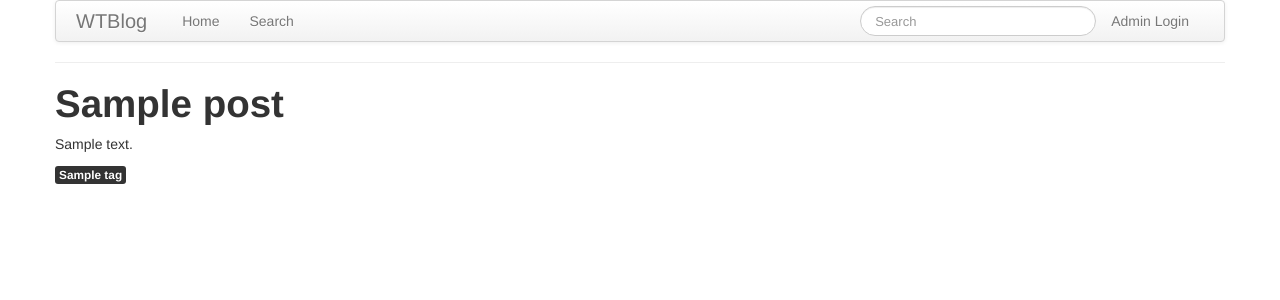
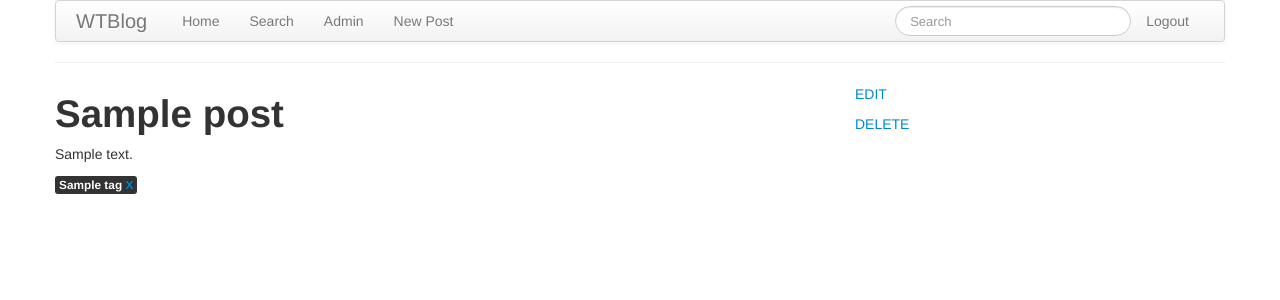
Before and after one commit to adarshk7/wtblog, a Flask app: page /blog/1 in a window 1280 px wide. Shown: the top 300 px of the page. Run offline with Flask 2, Linux system fonts and the light colour scheme; a user stored in the database is signed in; tables that the repository leaves empty hold one stand-in row (values such as "Sample post"); parts of the project's set-up code (start-up, migrations or seed data) failed here and were passed over.

Commit message:
Few login fixes and README edited

```diff
--- a/app/templates/admin.html
+++ b/app/templates/admin.html
@@ -5,7 +5,7 @@
 		<h1>Posts</h1>
 		<hr>
 		{% for post in posts %}
-			<p>{{ post.title }} (<a href="/admin/delete_post/{{ post.id }}">delete</a> | <a href="/admin/edit_post/{{ post.id }}">edit</a>) |
+			<p><a href="/blog/post.id">{{ post.title }}</a> (<a href="/admin/delete_post/{{ post.id }}">delete</a> | <a href="/admin/edit_post/{{ post.id }}">edit</a>) |
 				{% for tag in post.tags %}
 				{{tag.name}} (<a href="/admin/remove_tag/{{ post.id }}/{{ tag.name }}">X</a>) |
 				{% endfor %}
--- a/app/templates/base.html
+++ b/app/templates/base.html
@@ -22,13 +22,13 @@
                         <ul class="nav">
                             <li><a href="/index">Home</a></li>
                             <li><a href="/search">Search</a></li>
-                            {% if admin %}
+                            {% if user.is_authenticated() %}
                             <li><a href="/admin">Admin</a></li>
                             <li><a href="/admin/new_post">New Post</a></li>
                             {%  endif %}
                         </ul>
                         <ul class="nav pull-right">
-                            {% if admin %}
+                            {% if user.is_authenticated() %}
                             <li class="pull-right"><a href="/logout">Logout</a></li>
                             {% else %}
                             <li class="pull-right"><a href="/login">Admin Login</a></li>
--- a/app/templates/blog.html
+++ b/app/templates/blog.html
@@ -1,10 +1,23 @@
 {% extends "base.html" %}
 {% block content %}
+	<div class="row">
+		<div class="span8">
 			<h1>{{ post.title }}</h1>
 			<p>{{ post.body }}</p>
 			<div>
 				{% for tag in post.tags %}
-			<span class="label label-inverse">{{ tag.name }}</span>
+					<span class="label label-inverse">{{ tag.name }}
+						{% if user.is_authenticated() %}
+						<a href="/admin/remove_tag/{{ post.id }}/{{ tag.name }}">X</a>
+						{% endif %}
+					</span>
 				{% endfor %}
 			</div>
+		</div>
+		<div class="span4">
+			{% if user.is_authenticated() %}
+				<p><a href="/admin/edit_post/{{ post.id }}">EDIT</a></p>
+				<p><a herf="/admin/delete_post/{{ post.id }}">DELETE</a></p>
+			{% endif %}
+		</div>
 {% endblock %}
--- a/app/views.py
+++ b/app/views.py
@@ -1,7 +1,7 @@
 from flask import render_template, flash, redirect
 from app import app, models, db, login_manager
 from forms import TagForm, PostForm, SearchForm, LoginForm
-from flask.ext.login import login_user, logout_user, login_required
+from flask.ext.login import login_user, logout_user, login_required, current_user
 from sqlalchemy_searchable import search
 from admin import User
 from config import RESULTS_PER_PAGE
@@ -14,12 +14,12 @@ from math import ceil
 def index(page = 1):
 	posts = models.Post.query.paginate(page, RESULTS_PER_PAGE, False)
 	num = int(ceil(posts.total / RESULTS_PER_PAGE))
-	return render_template('index.html', title="Home", posts=posts.items, number_of_pages=num)
+	return render_template('index.html', title="Home", posts=posts.items, number_of_pages=num, user=current_user)
 
 @app.route('/blog/<id>')
 def blog(id):
 	post = db.session.query(models.Post).filter_by(id=id).one()
-	return render_template('blog.html', title=post.title, post=post)
+	return render_template('blog.html', title=post.title, post=post, user=current_user)
 
 @app.route('/search', methods=['GET', 'POST'])
 def search_post():
@@ -27,10 +27,10 @@ def search_post():
 	if form.validate_on_submit():
 		results = search(db.session.query(models.Post), form.query.data).limit(5).all()
 		if results:
-			return render_template('search.html', title="Search Results - ", form=form, results=results)
+			return render_template('search.html', title="Search Results - ", form=form, results=results, user=current_user)
 		flash('No results found! Try again')
 		return redirect('/search')
-	return render_template('search.html', title="Search", form=form)
+	return render_template('search.html', title="Search", form=form, user=current_user)
 
 @login_manager.user_loader
 def load_user(userid):
@@ -47,7 +47,7 @@ def login():
 		else:
 			flash('Bad password!')
 			return redirect('/index')
-	return render_template('login.html', title="Login - ", form=form)
+	return render_template('login.html', title="Login - ", form=form, user=current_user)
 
 @app.route("/logout")
 @login_required
@@ -61,7 +61,7 @@ def logout():
 def admin():
 	tags = db.session.query(models.Tag).all()
 	posts = db.session.query(models.Post).all()
-	return render_template('admin.html', posts=posts, tags=tags, admin=True)
+	return render_template('admin.html', posts=posts, tags=tags, user=current_user)
 
 @app.route('/admin/new_tag', methods=['GET', 'POST'])
 @login_required
@@ -73,7 +73,7 @@ def new_tag():
 		db.session.add(new_tag)
 		db.session.commit()
 		return redirect('/admin/new_tag')
-	return render_template('new_tag.html', title="New Tag - Admin", form=form, admin=True)
+	return render_template('new_tag.html', title="New Tag - Admin", form=form, user=current_user)
 
 @app.route('/admin/delete_tag/<name>')
 @login_required
@@ -95,7 +95,7 @@ def edit_tag(name):
 		flash('Tag with name %r changed to %r successfully!' % (name, form.name.data))
 		return redirect('/admin')
 	form.name.data = name
-	return render_template('new_tag.html', title="Edit Tag - Admin", form=form, admin=True)
+	return render_template('new_tag.html', title="Edit Tag - Admin", form=form, user=current_user)
 
 @app.route('/admin/new_post', methods=['GET', 'POST'])
 @login_required
@@ -109,7 +109,7 @@ def new_post():
 		db.session.commit()
 		flash('Post with title %r created successfully!' % (new_post.title))
 		return redirect('/index')
-	return render_template('new_post.html', title="New Post - Admin", form=form, admin=True)
+	return render_template('new_post.html', title="New Post - Admin", form=form, user=current_user)
 
 @app.route('/admin/edit_post/<id>', methods=['GET', 'POST'])
 @login_required
@@ -128,7 +128,7 @@ def edit_post(id):
 	post = db.session.query(models.Post).filter_by(id=id).one()
 	form.title.data = post.title
 	form.body.data = post.body
-	return render_template('new_post.html', title="Edit Post - Admin", form=form)
+	return render_template('new_post.html', title="Edit Post - Admin", form=form, user=current_user)
 
 @app.route('/admin/delete_post/<id>')
 @login_required
```
Also changed, not shown: README.md. Lines whose indentation alone changed are shown as unchanged.
